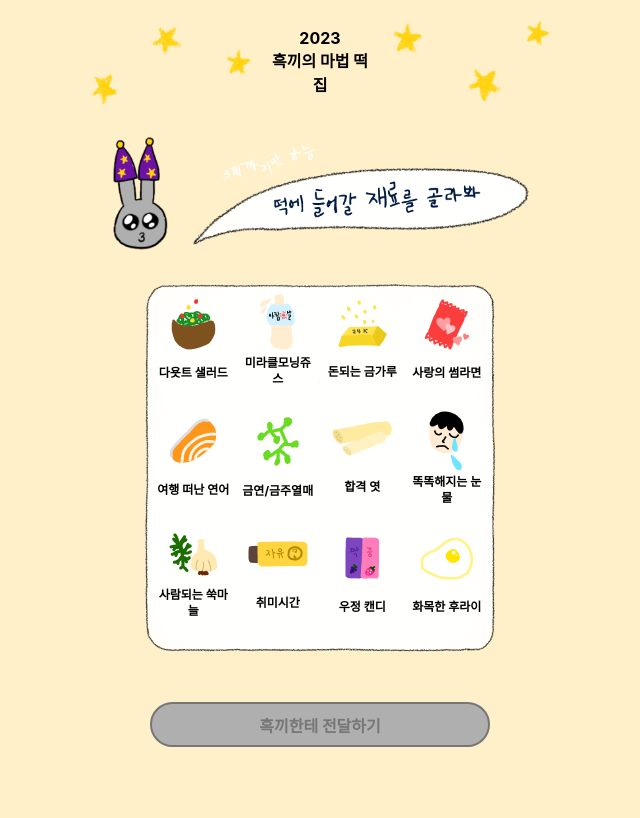
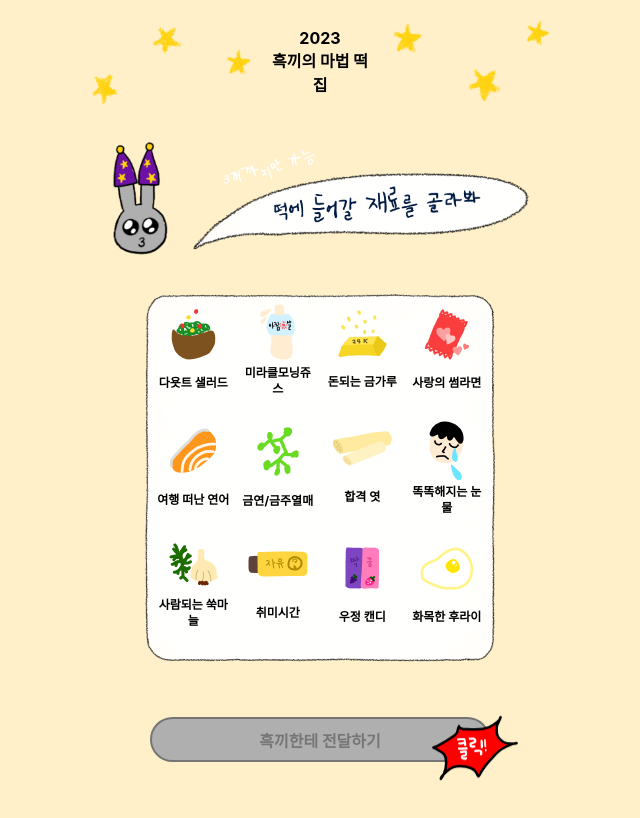
Before and after one commit to roundshoulder/black_rabbit, a React (Create React App) app: page /black_rabbit/create in a window 1280 px wide. Shown: the top 818 px of the page, without its empty margins (320-960 px from the left). Built offline with nearby package versions, Linux system fonts and the light colour scheme; a web font is replaced by a local one.

Commit message:
:sparkles: Button Animation
Button Animation

```diff
--- a/src/components/BottomButton.tsx
+++ b/src/components/BottomButton.tsx
@@ -1,4 +1,5 @@
 import { css } from '@emotion/css';
+import click from '../static/images/click.svg';
 
 function BottomButton({
   text,
@@ -11,7 +12,7 @@ function BottomButton({
 }) {
   const button = css`
     border: solid 2px ${enable ? '#000000' : '#767676'};
-
+    position: relative;
     background: none;
     width: 340px;
     height: 45px;
@@ -20,8 +21,38 @@ function BottomButton({
     background-color: ${enable ? '#FFFF00' : '#AFAFAF'};
     margin-top: 20px;
   `;
+  const floating = css`
+    position: absolute;
+    right: -30px;
+    top: 5px;
+    animation: bounce 2s ease infinite;
+    @keyframes bounce {
+      70% {
+        transform: translateY(0%);
+      }
+      80% {
+        transform: translateY(-20%);
+      }
+      90% {
+        transform: translateY(0%);
+      }
+      95% {
+        transform: translateY(-7%);
+      }
+      97% {
+        transform: translateY(0%);
+      }
+      99% {
+        transform: translateY(-3%);
+      }
+      100% {
+        transform: translateY(0);
+      }
+    }
+  `;
   return (
     <button onClick={onclick} disabled={!enable} className={button}>
+      <img src={click} alt="click" className={floating} />
       {text}
     </button>
   );
--- a/src/components/Container.tsx
+++ b/src/components/Container.tsx
@@ -16,9 +16,9 @@ function Container({ children }: { children: ReactNode }) {
     position: relative;
     flex-direction: column;
     align-items: center;
-    gap: 20px;
+    gap: 25px;
     width: 100%;
-    padding: 10px;
+    padding: 10px 0px;
     padding-bottom: 100px;
     @media screen and (min-width: 480px) {
       width: 480px;
```
Also changed, not shown: src/static/images/click.svg (added).
